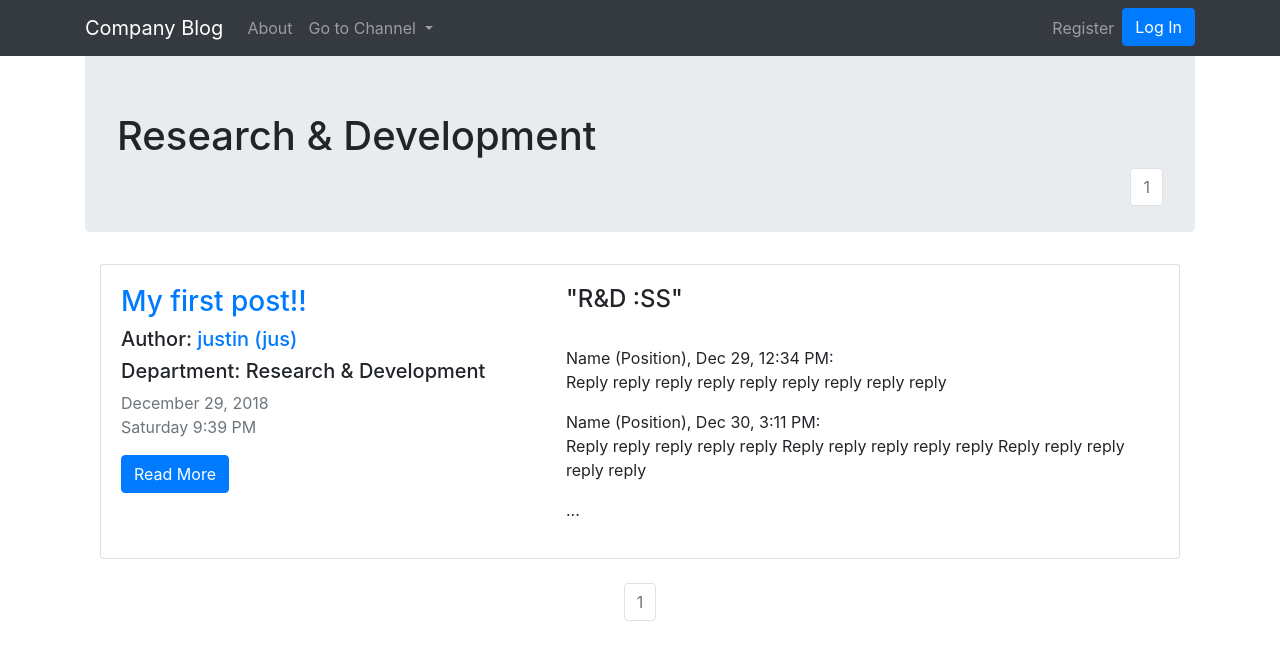
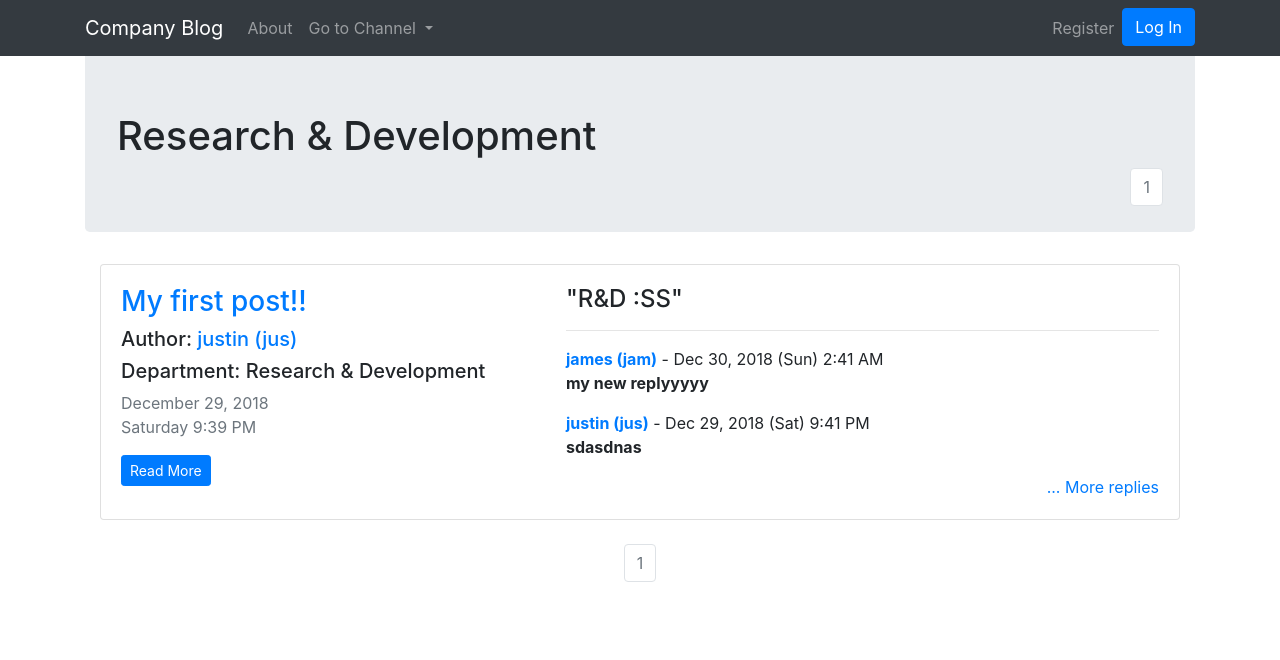
Before and after one commit to jjian4/CompanyBlog, a Flask app: a page that uses blogApp/templates/base.html in a window 1280 px wide. Shown: the top 660 px of the page. Run offline with Flask 2, Linux system fonts and the light colour scheme; data comes from the database, SQL or seed files in the repository; both versions use the stored data as it was after the commit; some libraries are stand-ins or nearby versions.

Commit message:
Added replies to Post cards on index and department.html

```diff
--- a/blogApp/__init__.py
+++ b/blogApp/__init__.py
@@ -2,7 +2,7 @@ import os
 from flask import Flask
 from flask_sqlalchemy import SQLAlchemy
 from flask_migrate import Migrate
-from flask_login import LoginManager
+from flask_login import LoginManager, current_user
 from blogApp.posts.forms import NewPostForm
 
 app = Flask(__name__)
@@ -29,9 +29,14 @@ login_manager.login_view = "users.login"
 
 #Navbar channel options - display departments names from NewPostForm in every template
 @app.context_processor
-def inject_test():
+def inject_departments():
 	departments = NewPostForm.departments
 	return dict(departments=departments)
+
+
+@app.context_processor
+def inject_current_user():
+	return dict(current_user=current_user)
 
 
 
--- a/blogApp/core/views.py
+++ b/blogApp/core/views.py
@@ -1,5 +1,7 @@
 from flask import render_template,request,Blueprint
-from blogApp.models import Post
+#To display posts and replies in index.html and department.html
+from blogApp.models import Post, Reply
+
 
 core = Blueprint('core',__name__)
 
@@ -10,7 +12,8 @@ def index():
 	#To display and paginate the posts
 	page = request.args.get('page', 1, type=int)
 	posts = Post.query.order_by(Post.date.desc()).paginate(page=page, per_page=6)
-	return render_template('index.html', posts=posts)
+	replies = Reply.query.order_by(Reply.date.desc())
+	return render_template('index.html', posts=posts, replies=replies)
 
 
 @core.route('/department/<department>')
@@ -20,8 +23,10 @@ def department(department):
 
 	department_posts = Post.query.filter_by(department=department).order_by(Post.date.desc()).paginate(page=page, per_page=3)
 
+	replies = Reply.query.order_by(Reply.date.desc())
+
 	title = department
-	return render_template('department.html', department_posts=department_posts, title=title)
+	return render_template('department.html', title=title, department_posts=department_posts, replies=replies)
 
 
 #About page
--- a/blogApp/models.py
+++ b/blogApp/models.py
@@ -5,8 +5,6 @@ from werkzeug.security import generate_password_hash,check_password_hash
 from flask_login import UserMixin
 #To get current date/time for Post objects
 from datetime import datetime
-#To save current_user.id as user_id in Reply
-from flask_login import current_user
 
 
 #Use login_manager to check authentication in templates
--- a/blogApp/templates/base.html
+++ b/blogApp/templates/base.html
@@ -44,10 +44,14 @@
 			<ul class="navbar-nav ml-auto">
 				{% if current_user.is_authenticated %}
 				<li class="nav-item">
-					<a class="nav-link" href="{{ url_for('users.account') }}">Account</a>
+					<div style="margin-right: 8px; margin-top: 3px;">
+						<a class="btn btn-secondary btn-sm" href="{{ url_for('users.account') }}"> {{current_user.username}}</a>
+					</div>
 				</li>
 				<li class="nav-item">
-					<a class="btn btn-primary" href="{{ url_for('posts.create_post') }}">Create Post</a>
+					<div align="right" style="margin-right: 8px; margin-top: 3px;">
+						<a class="btn btn-primary btn-sm" href="{{ url_for('posts.create_post') }}">Create Post</a>
+					</div>
 				</li>
 				{% else %}
 				<li class="nav-item">
--- a/blogApp/templates/department.html
+++ b/blogApp/templates/department.html
@@ -42,7 +42,7 @@
 				    {{ item.date.strftime('%A %-I:%M %p') }}
 				</p>
 
-				<a href="{{ url_for('posts.view_post', post_id=item.id) }}" class="btn btn-primary">Read More</a>
+				<a href="{{ url_for('posts.view_post', post_id=item.id) }}" class="btn btn-primary btn-sm">Read More</a>
 			</div>
 
 			<div class="col-md-7">
@@ -53,15 +53,26 @@
 				<h4 class="card-text">"{{ item.text[:100] }}..."</h4>
 				{% endif %}
 
-				<br>
+				<hr>
 
-				Name (Position), Dec 29, 12:34 PM:
-				<p>Reply reply reply reply reply reply reply reply reply</p>
+				{% set count = [0] %}
+				{% for reply in replies %}
+					{% if count[0] < 2 and reply.parent_post.id == item.id %}
+						<p>
+							<a href="{{ url_for('users.user_posts', username=reply.replier.username) }}"><b>{{reply.replier.username}} ({{reply.replier.position}})</b></a> -
+							{{ reply.date.strftime('%b %d, %Y (%a) %-I:%M %p') }}
 
-				Name (Position), Dec 30, 3:11 PM:
-				<p>Reply reply reply reply reply Reply reply reply reply reply Reply reply reply reply reply</p>
+							<br>
+							<b>{{reply.text}}</b>
+						</p>
+						<!--increment count by 1, allow only 2 replies to display-->
+						{% if count.append(count.pop() + 1) %}{% endif %}
+					{% endif %}
+				{% endfor %}
 
-				<p>...</p>
+				<div align="right">
+					<a href="{{ url_for('posts.view_post', post_id=item.id) }}">... More replies</a>
+				</div>
 			</div>
 		</div>
 	</div>
--- a/blogApp/templates/error_pages/403.html
+++ b/blogApp/templates/error_pages/403.html
@@ -1,6 +1,6 @@
 {% extends "base.html" %}
 {% block content %}
 <div class="jumbotron">
-	<h1>404 Access Denied</h1>
+	<h1>Error Page 403: Access Denied</h1>
 </div>
 {% endblock %}
--- a/blogApp/templates/error_pages/404.html
+++ b/blogApp/templates/error_pages/404.html
@@ -1,6 +1,6 @@
 {% extends "base.html" %}
 {% block content %}
 <div class="jumbotron">
-	<h1>404 Page Not Found</h1>
+	<h1>Error Page 404: Page Not Found</h1>
 </div>
 {% endblock %}
--- a/blogApp/templates/view_post.html
+++ b/blogApp/templates/view_post.html
@@ -5,7 +5,7 @@
     <h2>Title: {{ post.title }}</h2>
     <h4>Author: <a href="{{ url_for('users.user_posts', username=post.author.username) }}">{{ post.author.username }} ({{post.author.position}})</a></h4>
     <h4>Department: <a href="{{ url_for('core.department', department=post.department) }}">{{ post.department }}</a></h4>
-    <h4>Published: {{ post.date.strftime('%-I:%M %p (%a) %b %d, %Y') }}</h4>
+    <h4>Published: {{ post.date.strftime('%b %d, %Y (%a) %-I:%M %p') }}</h4>
 
     <br>
 
@@ -55,7 +55,7 @@
         <div class="input-group">
             {{ form.text(class="form-control", placeholder="Reply") }}
             <span class="input-group-btn">
-            {{ form.submit(class="btn btn-info", style="margin-left:8px") }}
+            {{ form.submit(class="btn btn-primary", style="margin-left:8px") }}
           </span>
         </div>
     </form>
@@ -67,7 +67,7 @@
 
             <h4><a href="{{ url_for('users.user_posts', username=item.replier.username) }}">{{item.replier.username}} ({{item.replier.position}})</a></h4>
             <p class="text-muted">
-                {{ item.date.strftime('%-I:%M %p (%a) %b %d, %Y') }}
+                {{ item.date.strftime('%b %d, %Y (%a) %-I:%M %p') }}
             </p>
         </div>
         <div class="col-md-9" style="border-left: 1px solid #ccc;">
```
Also changed, not shown: blogApp/templates/index.html (+23 -10 lines), blogApp/data.sqlite.
